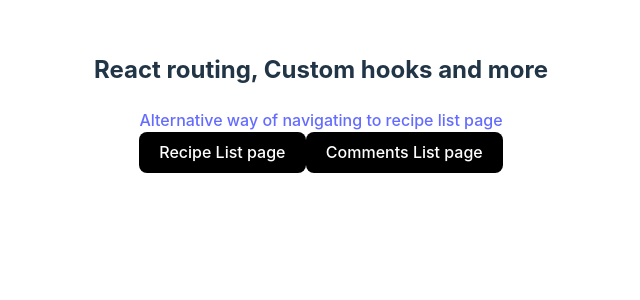
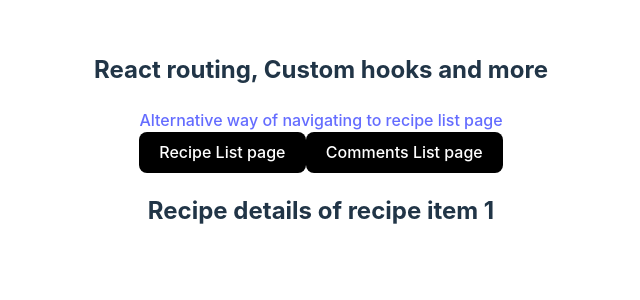
Before and after one commit to IB-ALA/REACT-TUTORIALS, a React (Vite) app in the folder react-routing-and-custom-hooks/: page /recipe-list/1 in a window 1280 px wide. Shown: the top 300 px of the page, without its empty margins (319-959 px from the left). Built offline with nearby package versions, Linux system fonts and the light colour scheme.

Commit message:
Dynamic routes page, useParams hook and useLocation hook.

```diff
--- a/react-routing-and-custom-hooks/src/App.jsx
+++ b/react-routing-and-custom-hooks/src/App.jsx
@@ -2,6 +2,7 @@ import { Link, Route, Routes, useNavigate } from "react-router-dom";
 import "./App.css";
 import CommentsList from "./pages/comments";
 import RecipeList from "./pages/recipes";
+import RecipeDetailsPage from "./pages/recipe-details";
 
 function App() {
   const navigate = useNavigate();
@@ -30,6 +31,7 @@ function App() {
       <Routes>
         <Route path="/recipe-list" element={<RecipeList />} />
         <Route path="/comments-list" element={<CommentsList />} />
+        <Route path="/recipe-list/:id" element={<RecipeDetailsPage />} />
       </Routes>
     </div>
   );
--- /dev/null
+++ b/react-routing-and-custom-hooks/src/pages/recipe-details/index.jsx
@@ -0,0 +1,15 @@
+import { useParams } from "react-router-dom";
+
+function RecipeDetailsPage() {
+  const params = useParams(); // has all params
+  console.log(params);
+  const { id } = params;
+
+  return (
+    <div>
+      <h2>Recipe details of recipe item {id}</h2>
+    </div>
+  );
+}
+
+export default RecipeDetailsPage;
--- a/react-routing-and-custom-hooks/src/pages/recipes/index.jsx
+++ b/react-routing-and-custom-hooks/src/pages/recipes/index.jsx
@@ -1,4 +1,9 @@
+import { useLocation } from "react-router-dom";
+
 function RecipeList() {
+  const location = useLocation();
+  console.log(location); // has the path name and all search queries
+
   return (
     <div>
       <h2>Recipe list page</h2>
```
